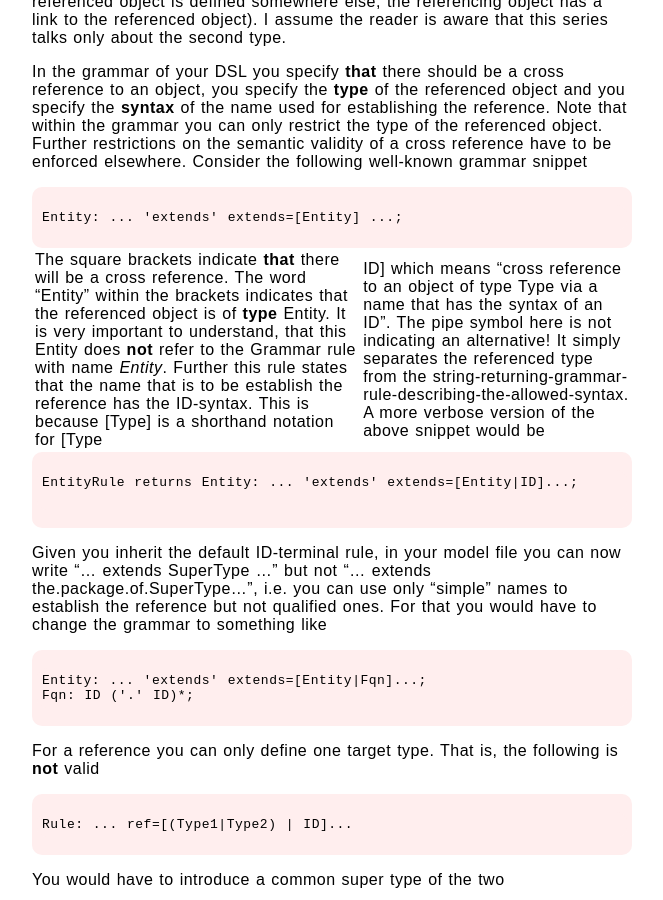
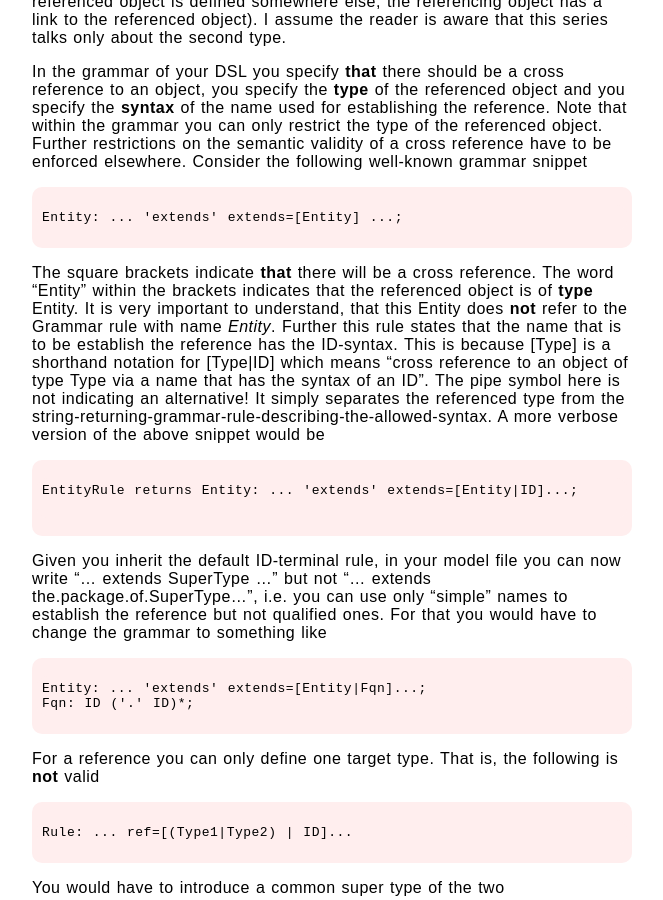
Before and after one commit to nittka/nittka.github.io, a Jekyll site: the page built from _posts/2011-08-01-scoping1.md, in a window 1280 px wide and 900 px high, scrolled down 495 px. Shown: the whole window, without its empty margins (76-739 px from the left). Built offline with Jekyll 4.4.1, drawn with Linux system fonts in a browser that asks for light colours.

````diff
--- a/_posts/2011-08-01-scoping1.md
+++ b/_posts/2011-08-01-scoping1.md
@@ -17,7 +17,7 @@ In the grammar of your DSL you specify **that** there should be a cross referenc
 Entity: ... 'extends' extends=[Entity] ...;
 ```
 
-The square brackets indicate **that** there will be a cross reference. The word "Entity" within the brackets indicates that the referenced object is of **type** Entity. It is very important to understand, that this Entity does **not** refer to the Grammar rule with name *Entity*. Further this rule states that the name that is to be establish the reference has the ID-syntax. This is because \[Type\] is a shorthand notation for \[Type|ID\] which means "cross reference to an object of type Type via a name that has the syntax of an ID". The pipe symbol here is not indicating an alternative! It simply separates the referenced type from the string-returning-grammar-rule-describing-the-allowed-syntax. A more verbose version of the above snippet would be
+The square brackets indicate **that** there will be a cross reference. The word "Entity" within the brackets indicates that the referenced object is of **type** Entity. It is very important to understand, that this Entity does **not** refer to the Grammar rule with name *Entity*. Further this rule states that the name that is to be establish the reference has the ID-syntax. This is because \[Type\] is a shorthand notation for \[Type\|ID\] which means "cross reference to an object of type Type via a name that has the syntax of an ID". The pipe symbol here is not indicating an alternative! It simply separates the referenced type from the string-returning-grammar-rule-describing-the-allowed-syntax. A more verbose version of the above snippet would be
 
 ```
 EntityRule returns Entity: ... 'extends' extends=[Entity|ID]...;
````
